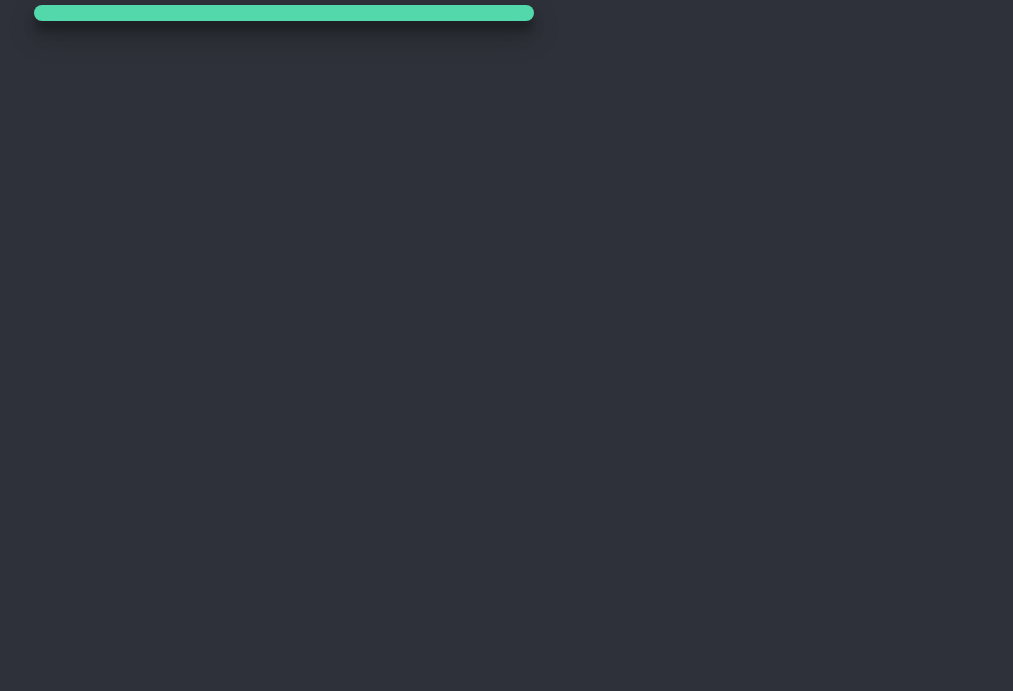
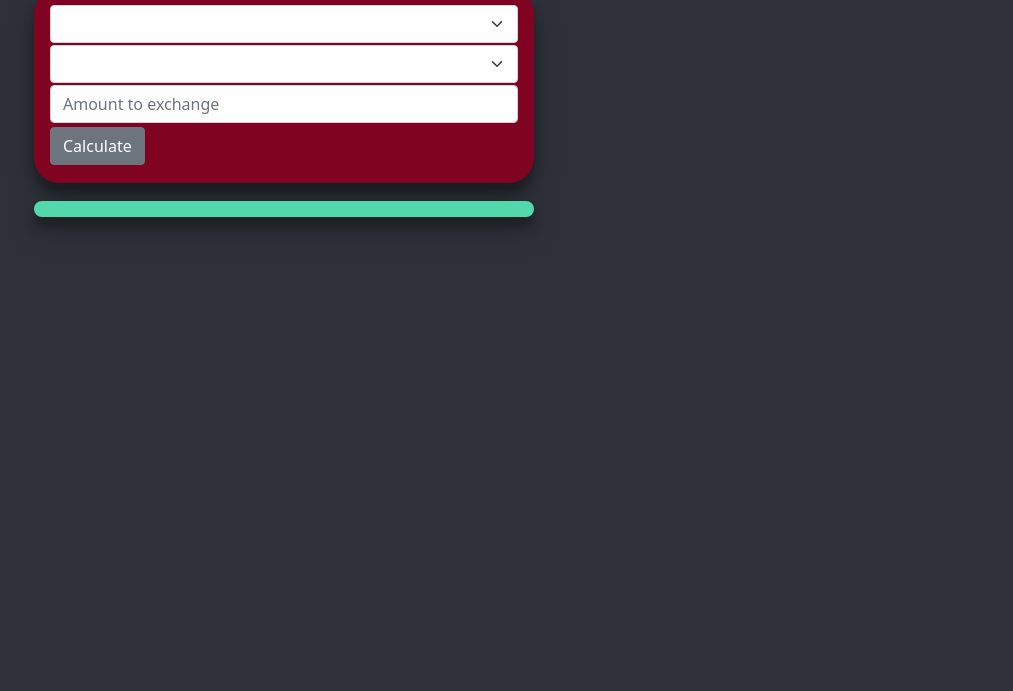
Before and after one commit to Corgibyte/currency-exchanger, a website built with webpack: page src/index.html in a window 1280 px wide. Shown: the part 109-800 px from the top of the page, without its empty margins (50-1063 px from the left). Built offline with nearby package versions, Linux system fonts and the light colour scheme; no server answers.

Commit message:
Update styles

```diff
--- a/src/css/styles.css
+++ b/src/css/styles.css
@@ -6,7 +6,7 @@ body {
   max-width: 500px;
   margin: 50px 2px 2px 2px;
   border-radius: 25px;
-  background-color:#de8b67;
+  background-color:#800421;
   padding:1rem;
   box-shadow: 0 14px 28px rgba(0,0,0,0.25), 0 10px 10px;
 }
--- a/src/index.html
+++ b/src/index.html
@@ -10,19 +10,19 @@
   <div class="container">
     <h1>Currency Exchange</h1>
     <form id="inputForm">
-      <div class="row">
-        <div class="form-group col-3">
+      <div id="inputs">
+        <div class="form-group">
           <select id="originCurrency" class="form-select">
           </select>
         </div>
-        <div class="form-group col-3">
+        <div class="form-group">
           <select id="targetCurrency" class="form-select">
           </select>
         </div>
-        <div class="form-group col-3">
+        <div class="form-group">
           <input type="number" class="form-control" id="exchangeAmount" placeholder="Amount to exchange" min=0 required>
         </div>
-        <div class="form-group col-3">
+        <div class="form-group">
           <button type="submit" class="btn btn-secondary">Calculate</button>
         </div>
       </div>
```
